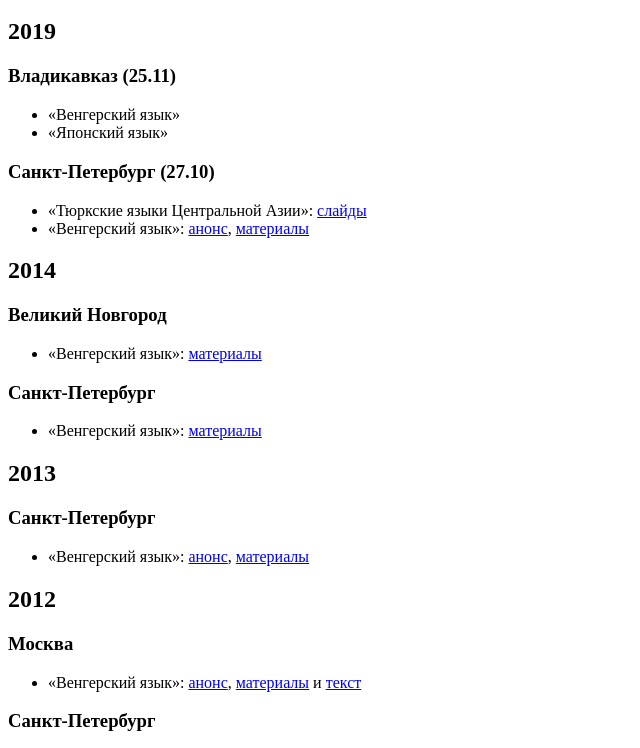
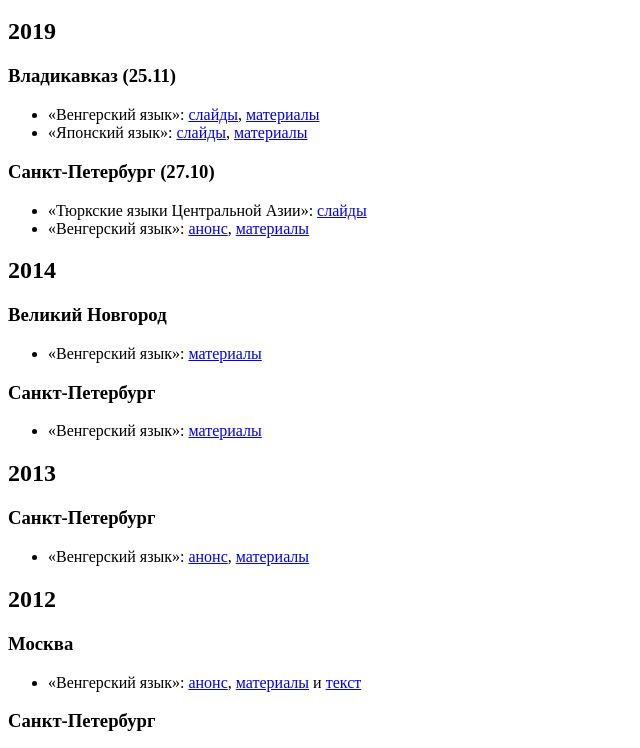
Before and after one commit to denpatin/langfest, a plain HTML site: page index.html in a window 1280 px wide. Shown: the part 48-796 px from the top of the page, without its empty margins (0-640 px from the left). Drawn offline with Linux system fonts and the light colour scheme.

Commit message:
Add materials for VLD fest

```diff
--- a/index.html
+++ b/index.html
@@ -5,8 +5,8 @@
 <h2 id="2019">2019</h2>
 <h3 id="-25-11-">Владикавказ (25.11)</h3>
 <ul>
-<li>«Венгерский язык»</li>
-<li>«Японский язык»</li>
+<li>«Венгерский язык»: <a href="https://dpat.in/vladikavkaz19/hungarian">слайды</a>, <a href="handouts/vladikavkaz19-hungarian.pdf">материалы</a></li>
+<li>«Японский язык»: <a href="https://dpat.in/vladikavkaz19/japanese">слайды</a>, <a href="handouts/vladikavkaz19-japanese.pdf">материалы</a></li>
 </ul>
 <h3 id="-27-10-">Санкт-Петербург (27.10)</h3>
 <ul>
```
Also changed, not shown: 3 other files.
